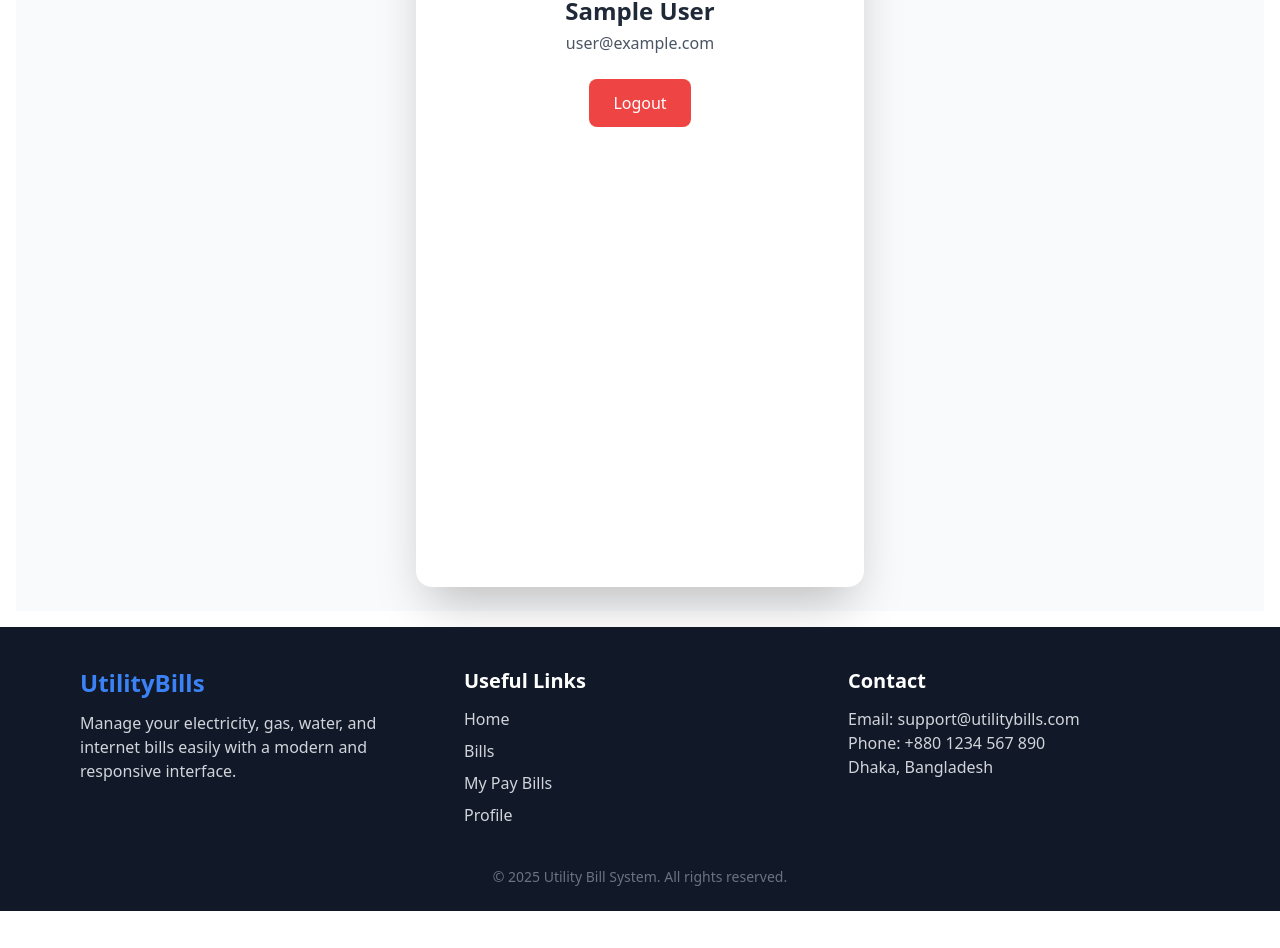
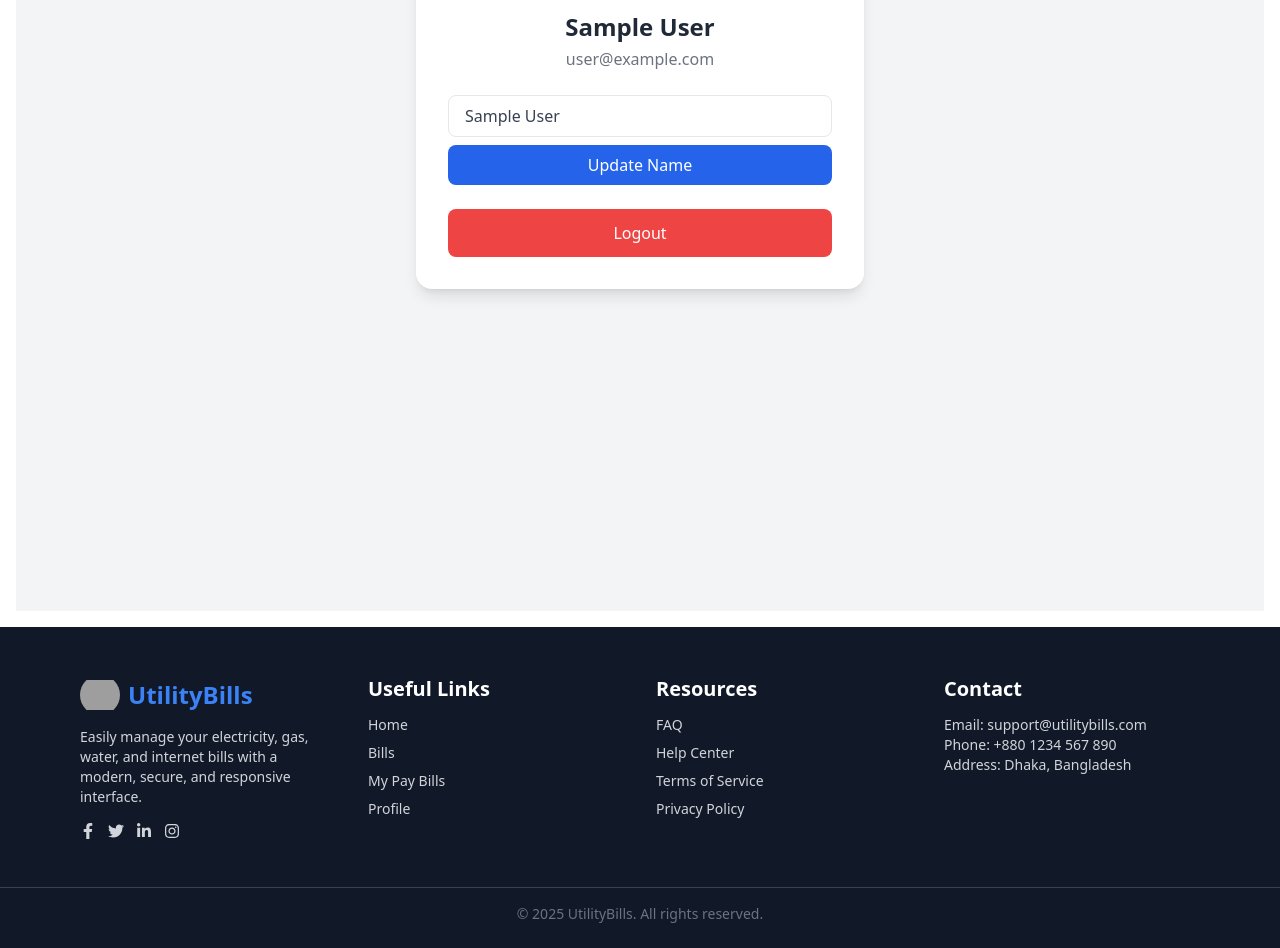
Before and after one commit to imran1476/A10-utilility-client-side, a React (Vite) app: page /profile in a window 1280 px wide. Shown: the part 270-1218 px from the top of the page. Before the commit the page ends 1181 px from the top, so only its background shows below. Built offline with nearby package versions, Linux system fonts and the light colour scheme; no server answers; sample sign-in values are in the browser's storage; grey boxes are pictures that could not be loaded.

Commit message:
added footer

```diff
--- a/src/components/layout/Footer.jsx
+++ b/src/components/layout/Footer.jsx
@@ -1,48 +1,66 @@
 import { Link } from "react-router-dom";
+import { FaFacebookF, FaTwitter, FaLinkedinIn, FaInstagram } from "react-icons/fa";
 
 export default function Footer() {
   return (
-    <footer className="bg-gray-900 text-white pt-10 pb-6">
-      <div className="max-w-6xl mx-auto px-4 grid md:grid-cols-3 gap-8">
+    <footer className="bg-gray-900 text-white pt-12 pb-6">
+      <div className="max-w-6xl mx-auto px-4 grid sm:grid-cols-2 md:grid-cols-4 gap-8">
+
         {/* Logo & Description */}
         <div>
-          <h1 className="text-2xl font-bold text-blue-500 mb-3">UtilityBills</h1>
-          <p className="text-gray-300">
-            Manage your electricity, gas, water, and internet bills easily with a modern and responsive interface.
+          <Link to="/" className="flex items-center gap-2 mb-3">
+            <img
+              src="https://i.ibb.co/93VZnyFG/Gemini-Generated-Image-drz815drz815drz8.png"
+              alt="UtilityBills Logo"
+              className="w-10 h-10 object-contain rounded-full"
+            />
+            <span className="text-2xl font-bold text-blue-500">UtilityBills</span>
+          </Link>
+          <p className="text-gray-300 text-sm">
+            Easily manage your electricity, gas, water, and internet bills with a modern, secure, and responsive interface.
           </p>
+          <div className="flex gap-3 mt-4">
+            <a href="#" className="text-gray-300 hover:text-blue-500 transition"><FaFacebookF /></a>
+            <a href="#" className="text-gray-300 hover:text-blue-500 transition"><FaTwitter /></a>
+            <a href="#" className="text-gray-300 hover:text-blue-500 transition"><FaLinkedinIn /></a>
+            <a href="#" className="text-gray-300 hover:text-blue-500 transition"><FaInstagram /></a>
+          </div>
         </div>
 
         {/* Useful Links */}
         <div>
           <h2 className="text-xl font-semibold mb-3">Useful Links</h2>
-          <ul className="space-y-2 text-gray-300">
-            <li>
-              <Link to="/" className="hover:text-blue-400 transition">Home</Link>
-            </li>
-            <li>
-              <Link to="/bills" className="hover:text-blue-400 transition">Bills</Link>
-            </li>
-            <li>
-              <Link to="/my-pay-bills" className="hover:text-blue-400 transition">My Pay Bills</Link>
-            </li>
-            <li>
-              <Link to="/profile" className="hover:text-blue-400 transition">Profile</Link>
-            </li>
+          <ul className="space-y-2 text-gray-300 text-sm">
+            <li><Link to="/" className="hover:text-blue-400 transition">Home</Link></li>
+            <li><Link to="/bills" className="hover:text-blue-400 transition">Bills</Link></li>
+            <li><Link to="/my-pay-bills" className="hover:text-blue-400 transition">My Pay Bills</Link></li>
+            <li><Link to="/profile" className="hover:text-blue-400 transition">Profile</Link></li>
+          </ul>
+        </div>
+
+        {/* Resources */}
+        <div>
+          <h2 className="text-xl font-semibold mb-3">Resources</h2>
+          <ul className="space-y-2 text-gray-300 text-sm">
+            <li><a href="#" className="hover:text-blue-400 transition">FAQ</a></li>
+            <li><a href="#" className="hover:text-blue-400 transition">Help Center</a></li>
+            <li><a href="#" className="hover:text-blue-400 transition">Terms of Service</a></li>
+            <li><a href="#" className="hover:text-blue-400 transition">Privacy Policy</a></li>
           </ul>
         </div>
 
         {/* Contact Info */}
         <div>
           <h2 className="text-xl font-semibold mb-3">Contact</h2>
-          <p className="text-gray-300">Email: support@utilitybills.com</p>
-          <p className="text-gray-300">Phone: +880 1234 567 890</p>
-          <p className="text-gray-300">Dhaka, Bangladesh</p>
+          <p className="text-gray-300 text-sm">Email: support@utilitybills.com</p>
+          <p className="text-gray-300 text-sm">Phone: +880 1234 567 890</p>
+          <p className="text-gray-300 text-sm">Address: Dhaka, Bangladesh</p>
         </div>
       </div>
 
       {/* Copyright */}
-      <div className="mt-10 text-center text-gray-500 text-sm">
-        &copy; 2025 Utility Bill System. All rights reserved.
+      <div className="mt-12 border-t border-gray-700 pt-4 text-center text-gray-500 text-sm">
+        &copy; 2025 UtilityBills. All rights reserved.
       </div>
     </footer>
   );
--- a/src/pages/Login.jsx
+++ b/src/pages/Login.jsx
@@ -72,9 +72,9 @@ export default function Login() {
             className="w-full bg-red-500 hover:bg-red-600 flex items-center justify-center gap-2"
           >
             <img
-              src="https://upload.wikimedia.org/wikipedia/commons/5/53/Google_%22G%22_Logo.svg"
+              src="https://i.ibb.co.com/PGFyJ08y/images-q-tbn-ANd9-Gc-QVZEZ6fa7b-Pw-CI4-HE5583rhd3qi-FNmf6ki-Pg-s.png"
               alt="Google"
-              className="w-5 h-5"
+              className="w-5 h-5 rounded-full"
             />
             Login with Google
           </Button>
--- a/src/pages/Profile.jsx
+++ b/src/pages/Profile.jsx
@@ -1,4 +1,4 @@
-import { useState } from "react";
+import { useState, useRef } from "react";
 import useAuth from "../hooks/useAuth";
 import Button from "../components/common/Button";
 
@@ -7,26 +7,81 @@ export default function Profile() {
   const [photoURL, setPhotoURL] = useState(user?.photoURL || "");
   const [displayName, setDisplayName] = useState(user?.displayName || "");
 
+  const fileInputRef = useRef();
+
   if (!user)
     return (
-      <div className="flex justify-center items-center min-h-screen bg-gray-50 p-4">
+      <div className="flex justify-center items-center min-h-screen bg-gray-100 p-4">
         <p className="text-gray-600 text-lg">Please login to view your profile.</p>
       </div>
     );
 
+  // Handle file selection
+  const handlePhotoChange = (e) => {
+    const file = e.target.files[0];
+    if (file) {
+      const reader = new FileReader();
+      reader.onload = () => {
+        setPhotoURL(reader.result); // local preview
+      };
+      reader.readAsDataURL(file);
+    }
+  };
+
   return (
-    <div className="flex justify-center p-6 bg-gray-50 min-h-screen">
-      <div className="bg-white shadow-2xl rounded-2xl p-8 max-w-md w-full text-center">
-        <img
-          src={photoURL || "/default-avatar.png"}
-          alt={displayName}
-          className="w-28 h-28 rounded-full object-cover border-4 border-gray-200 mx-auto mb-4"
-        />
-        <h1 className="text-2xl font-bold text-gray-800 mb-1">{displayName}</h1>
-        <p className="text-gray-600 mb-6">{user.email}</p>
+    <div className="flex justify-center items-start bg-gray-100 min-h-screen py-10 px-4">
+      <div className="bg-white shadow-lg rounded-2xl p-8 w-full max-w-md text-center">
+
+        {/* Profile Image */}
+        <div className="relative w-28 h-28 mx-auto mb-4">
+          <img
+            src={photoURL || "/default-avatar.png"}
+            alt={displayName}
+            className="w-full h-full rounded-full object-cover border-4 border-gray-200"
+          />
+          {/* Edit Photo Button */}
+          <button
+            onClick={() => fileInputRef.current.click()}
+            className="absolute bottom-0 right-0 bg-blue-500 text-white p-2 rounded-full hover:bg-blue-600 transition"
+            title="Edit Photo"
+          >
+            ✎
+          </button>
+          {/* Hidden File Input */}
+          <input
+            type="file"
+            accept="image/*"
+            ref={fileInputRef}
+            className="hidden"
+            onChange={handlePhotoChange}
+          />
+        </div>
+
+        {/* User Info */}
+        <h1 className="text-2xl font-semibold text-gray-800 mb-1">{displayName}</h1>
+        <p className="text-gray-500 mb-6">{user.email}</p>
+
+        {/* Edit Name */}
+        <div className="mb-6">
+          <input
+            type="text"
+            value={displayName}
+            onChange={(e) => setDisplayName(e.target.value)}
+            className="w-full px-4 py-2 border rounded-lg text-gray-700 focus:outline-none focus:ring-2 focus:ring-blue-400"
+            placeholder="Edit display name"
+          />
+          <Button
+            onClick={() => alert("Update name functionality")}
+            className="mt-2 w-full bg-blue-500 hover:bg-blue-600 text-white px-4 py-2 rounded-lg transition"
+          >
+            Update Name
+          </Button>
+        </div>
+
+        {/* Logout */}
         <Button
           onClick={logout}
-          className="bg-red-500 hover:bg-red-600 text-white px-6 py-3 rounded-lg transition"
+          className="w-full bg-red-500 hover:bg-red-600 text-white px-6 py-3 rounded-lg transition"
         >
           Logout
         </Button>
```
Also changed, not shown: src/pages/Home.jsx (+26 -24 lines).
